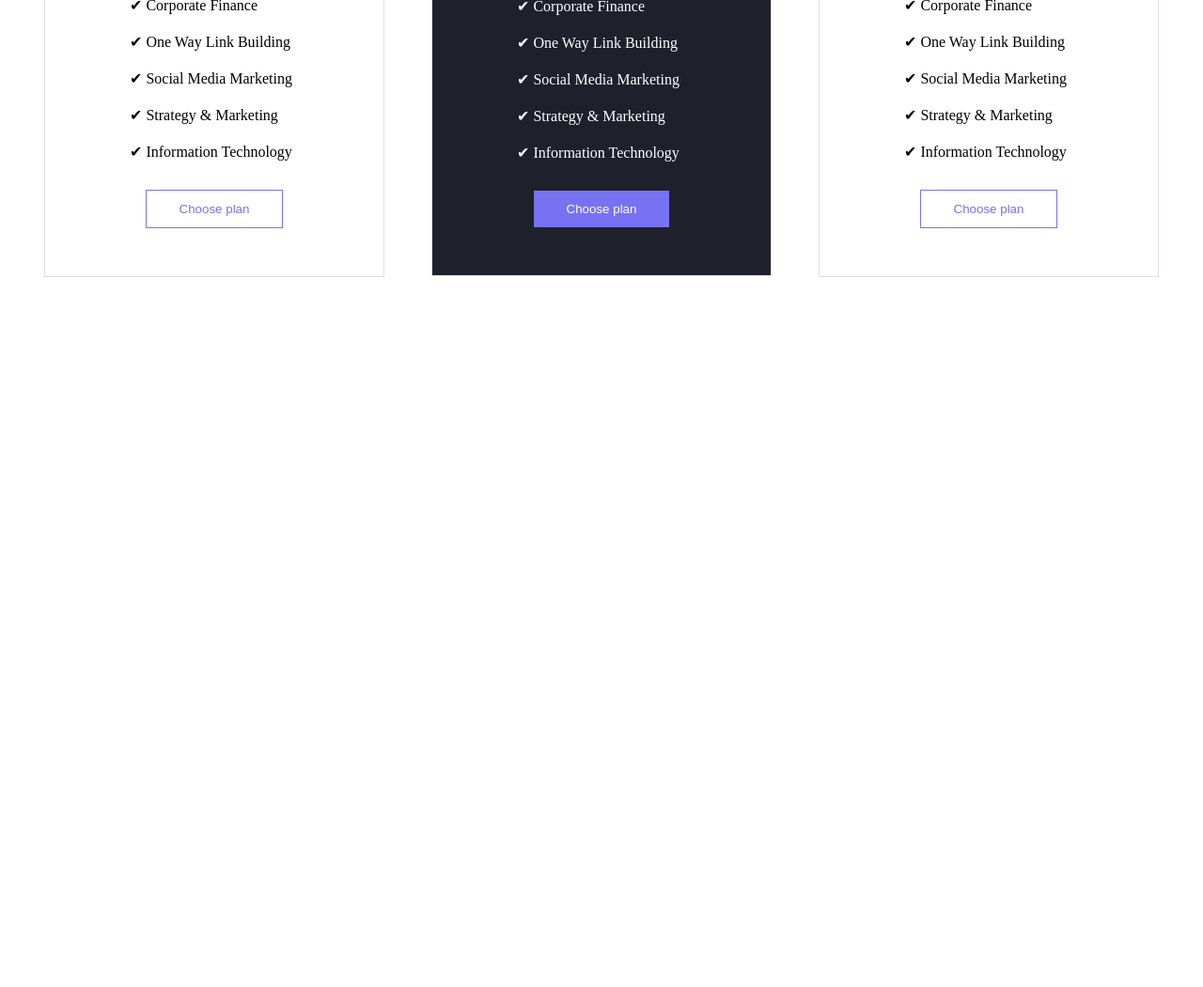
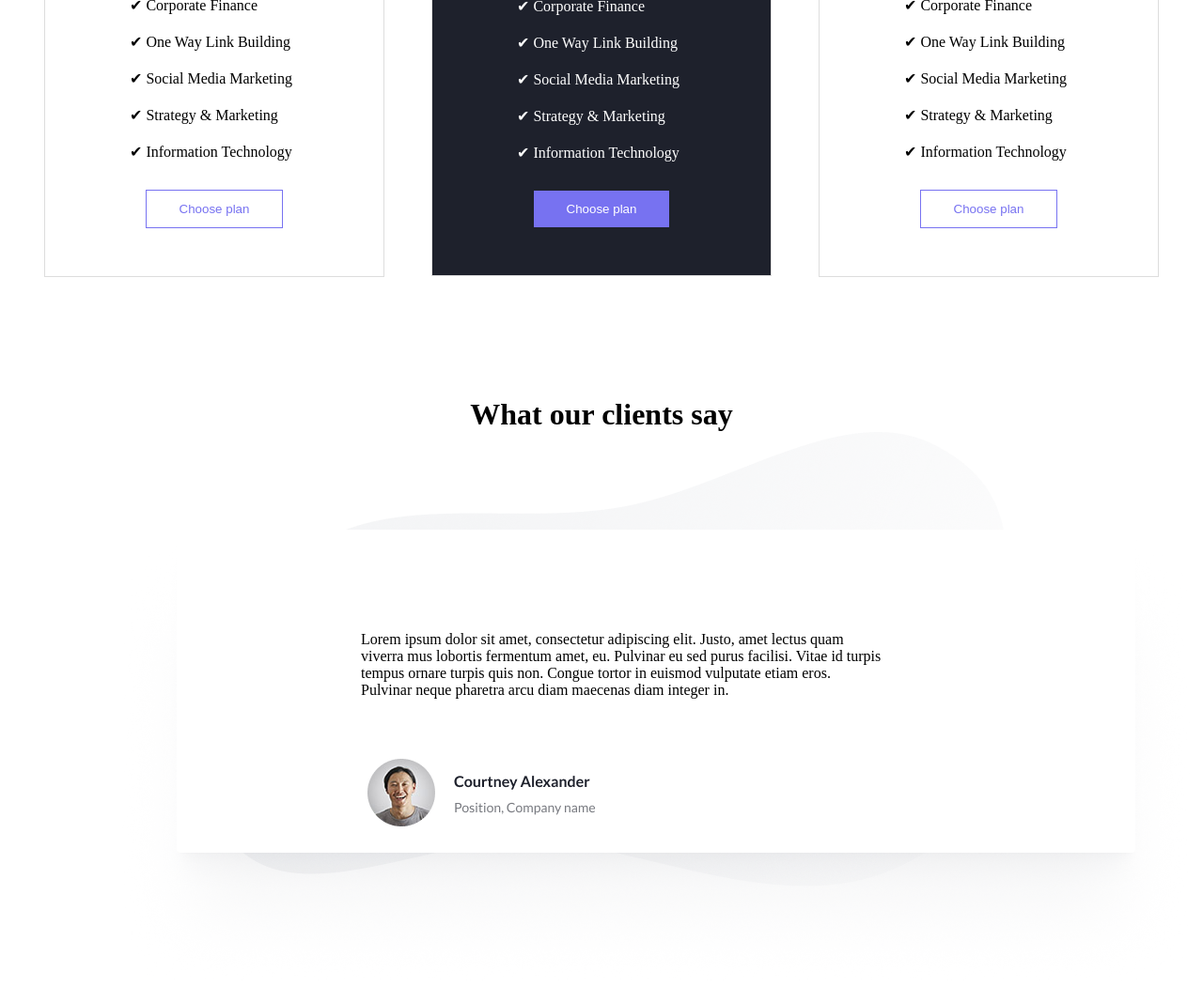
Before and after one commit to themagawo2011/EXAM-3, a plain HTML site: page abduvojid/abdu.html in a window 1280 px wide. Shown: the part 6607-7658 px from the top of the page at 94% size. Before the commit the page ends 6902 px from the top, so only its background shows below. Drawn offline with Linux system fonts and the light colour scheme.

Commit message:
box13 navistm

```diff
--- a/abduvojid/abdu.css
+++ b/abduvojid/abdu.css
@@ -415,3 +415,27 @@
     cursor: pointer;
     margin: 7% 0%;
 }
+.box13{
+    text-align: center;
+    margin: 10% 0%;
+}
+.bx43{
+    width: 60%;
+    height: 300px;
+    margin-top: -30%;
+    margin-left: 10%;
+}
+.bx44{
+    width: 100%;
+    height: 300px;
+    margin-top: -15%;
+}
+.bx44 p{
+    text-align: start;
+    margin-left: 30%;
+}
+.bx44 img{
+    text-align: start;
+    margin-left: -20%;
+    margin-top: 5%;
+}
--- a/abduvojid/abdu.html
+++ b/abduvojid/abdu.html
@@ -438,5 +438,25 @@
 
 
     </div>
+
+    <div class="box13">
+        <div class="bx41">
+            <h1>What our clients say</h1>
+        </div>
+        <div class="bx42">
+            <img src="./img/Vector (6).png" alt="">
+        </div>
+        <div class="bx43">
+            <img src="./img/background (3).png" alt="">
+        </div>
+        <div class="bx44">
+            <p>Lorem ipsum dolor sit amet, consectetur adipiscing elit. Justo, amet lectus quam <br>
+                viverra mus lobortis fermentum amet, eu. Pulvinar eu sed purus facilisi. Vitae id turpis <br>
+                tempus ornare turpis quis non. Congue tortor in euismod vulputate etiam eros. <br>
+                Pulvinar neque pharetra arcu diam maecenas diam integer in.
+            </p>
+            <img src="./img/user-profile.png" alt="">
+        </div>
+    </div>
 </body>
 </html>
```
Also changed, not shown: abduvojid/img/Vector (6).png (added), abduvojid/img/background (3).png (added), abduvojid/img/user-profile.png (added).
